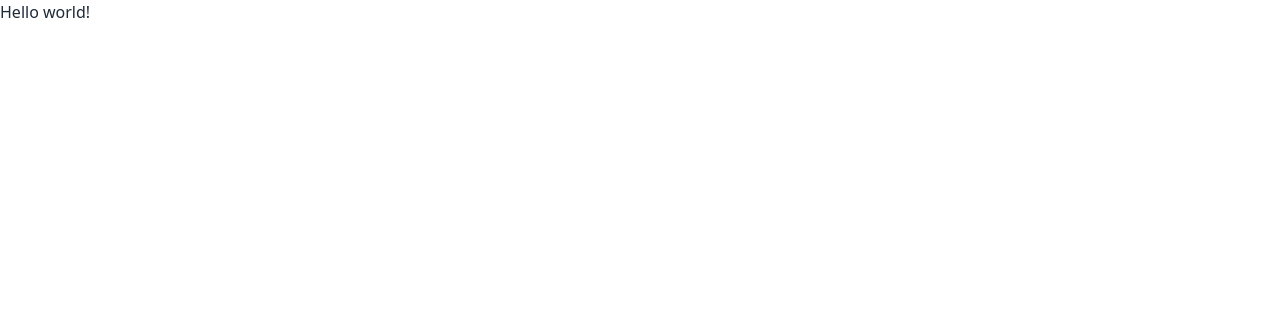
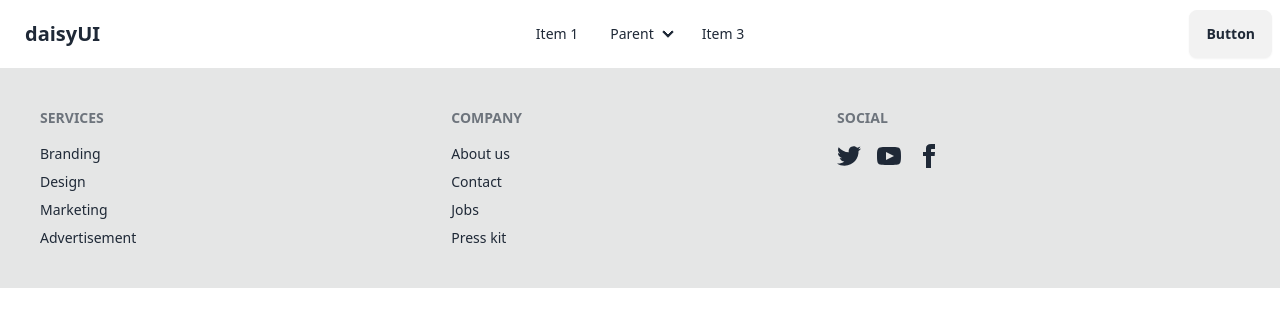
Before and after one commit to sakirmohammad775/Fashion-Apparels-Client, a React (Vite) app: page / in a window 1280 px wide. Shown: the top 326 px of the page. Built offline with nearby package versions, Linux system fonts and the light colour scheme.

Commit message:
start with navbar and footer

```diff
--- /dev/null
+++ b/src/Home/Banner.jsx
@@ -0,0 +1,11 @@
+
+
+const Banner = () => {
+    return (
+        <div>
+
+        </div>
+    );
+};
+
+export default Banner;
--- /dev/null
+++ b/src/Home/Home.jsx
@@ -0,0 +1,14 @@
+import Footer from "../Shared/Footer/Footer";
+import Navbar from "../Shared/Navbar/Navbar";
+
+
+const Home = () => {
+    return (
+       <>
+       <Navbar></Navbar>
+       <Footer></Footer>
+       </>
+    );
+};
+
+export default Home;
--- a/src/Routes/Routes.jsx
+++ b/src/Routes/Routes.jsx
@@ -1,8 +1,9 @@
 import { createBrowserRouter } from "react-router-dom";
+import Home from "../Home/Home";
 
 export const router = createBrowserRouter([
     {
       path: "/",
-      element: <div>Hello world!</div>,
+      element: <Home></Home>
     },
   ]);
--- /dev/null
+++ b/src/Shared/Footer/Footer.jsx
@@ -0,0 +1,34 @@
+
+
+const Footer = () => {
+    return (
+        <>
+            <footer className="footer p-10 bg-base-300 text-base-content">
+                <nav>
+                    <h6 className="footer-title">Services</h6>
+                    <a className="link link-hover">Branding</a>
+                    <a className="link link-hover">Design</a>
+                    <a className="link link-hover">Marketing</a>
+                    <a className="link link-hover">Advertisement</a>
+                </nav>
+                <nav>
+                    <h6 className="footer-title">Company</h6>
+                    <a className="link link-hover">About us</a>
+                    <a className="link link-hover">Contact</a>
+                    <a className="link link-hover">Jobs</a>
+                    <a className="link link-hover">Press kit</a>
+                </nav>
+                <nav>
+                    <h6 className="footer-title">Social</h6>
+                    <div className="grid grid-flow-col gap-4">
+                        <a><svg xmlns="http://www.w3.org/2000/svg" width="24" height="24" viewBox="0 0 24 24" className="fill-current"><path d="M24 4.557c-.883.392-1.832.656-2.828.775 1.017-.609 1.798-1.574 2.165-2.724-.951.564-2.005.974-3.127 1.195-.897-.957-2.178-1.555-3.594-1.555-3.179 0-5.515 2.966-4.797 6.045-4.091-.205-7.719-2.165-10.148-5.144-1.29 2.213-.669 5.108 1.523 6.574-.806-.026-1.566-.247-2.229-.616-.054 2.281 1.581 4.415 3.949 4.89-.693.188-1.452.232-2.224.084.626 1.956 2.444 3.379 4.6 3.419-2.07 1.623-4.678 2.348-7.29 2.04 2.179 1.397 4.768 2.212 7.548 2.212 9.142 0 14.307-7.721 13.995-14.646.962-.695 1.797-1.562 2.457-2.549z"></path></svg></a>
+                        <a><svg xmlns="http://www.w3.org/2000/svg" width="24" height="24" viewBox="0 0 24 24" className="fill-current"><path d="M19.615 3.184c-3.604-.246-11.631-.245-15.23 0-3.897.266-4.356 2.62-4.385 8.816.029 6.185.484 8.549 4.385 8.816 3.6.245 11.626.246 15.23 0 3.897-.266 4.356-2.62 4.385-8.816-.029-6.185-.484-8.549-4.385-8.816zm-10.615 12.816v-8l8 3.993-8 4.007z"></path></svg></a>
+                        <a><svg xmlns="http://www.w3.org/2000/svg" width="24" height="24" viewBox="0 0 24 24" className="fill-current"><path d="M9 8h-3v4h3v12h5v-12h3.642l.358-4h-4v-1.667c0-.955.192-1.333 1.115-1.333h2.885v-5h-3.808c-3.596 0-5.192 1.583-5.192 4.615v3.385z"></path></svg></a>
+                    </div>
+                </nav>
+            </footer>
+        </>
+    );
+};
+
+export default Footer;
--- /dev/null
+++ b/src/Shared/Navbar/Navbar.jsx
@@ -0,0 +1,48 @@
+
+const Navbar = () => {
+    return (
+        <>
+            <div className="navbar bg-base-100">
+                <div className="navbar-start">
+                    <div className="dropdown">
+                        <div tabIndex={0} role="button" className="btn btn-ghost lg:hidden">
+                            <svg xmlns="http://www.w3.org/2000/svg" className="h-5 w-5" fill="none" viewBox="0 0 24 24" stroke="currentColor"><path strokeLinecap="round" strokeLinejoin="round" strokeWidth="2" d="M4 6h16M4 12h8m-8 6h16" /></svg>
+                        </div>
+                        <ul tabIndex={0} className="menu menu-sm dropdown-content mt-3 z-[1] p-2 shadow bg-base-100 rounded-box w-52">
+                            <li><a>Item 1</a></li>
+                            <li>
+                                <a>Parent</a>
+                                <ul className="p-2">
+                                    <li><a>Submenu 1</a></li>
+                                    <li><a>Submenu 2</a></li>
+                                </ul>
+                            </li>
+                            <li><a>Item 3</a></li>
+                        </ul>
+                    </div>
+                    <a className="btn btn-ghost text-xl">daisyUI</a>
+                </div>
+                <div className="navbar-center hidden lg:flex">
+                    <ul className="menu menu-horizontal px-1">
+                        <li><a>Item 1</a></li>
+                        <li>
+                            <details>
+                                <summary>Parent</summary>
+                                <ul className="p-2">
+                                    <li><a>Submenu 1</a></li>
+                                    <li><a>Submenu 2</a></li>
+                                </ul>
+                            </details>
+                        </li>
+                        <li><a>Item 3</a></li>
+                    </ul>
+                </div>
+                <div className="navbar-end">
+                    <a className="btn">Button</a>
+                </div>
+            </div>
+        </>
+    );
+};
+
+export default Navbar;
```
